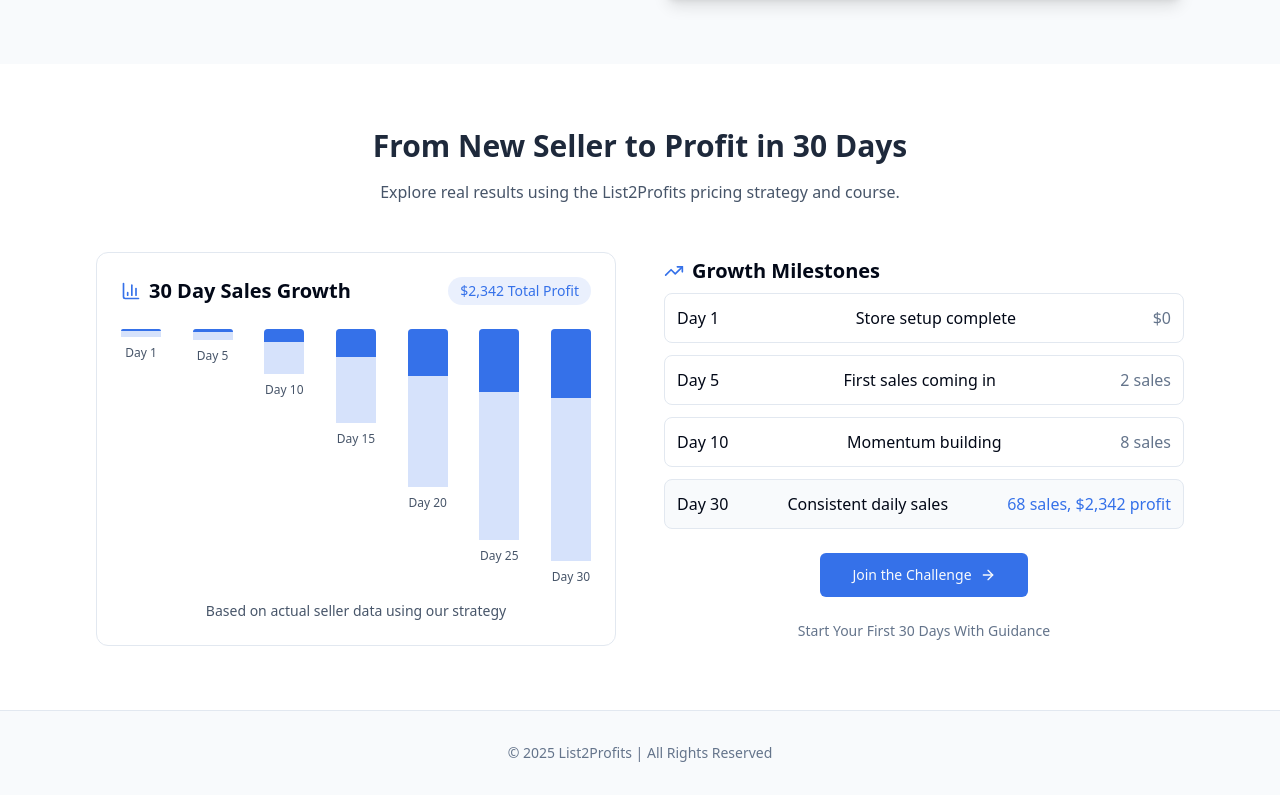
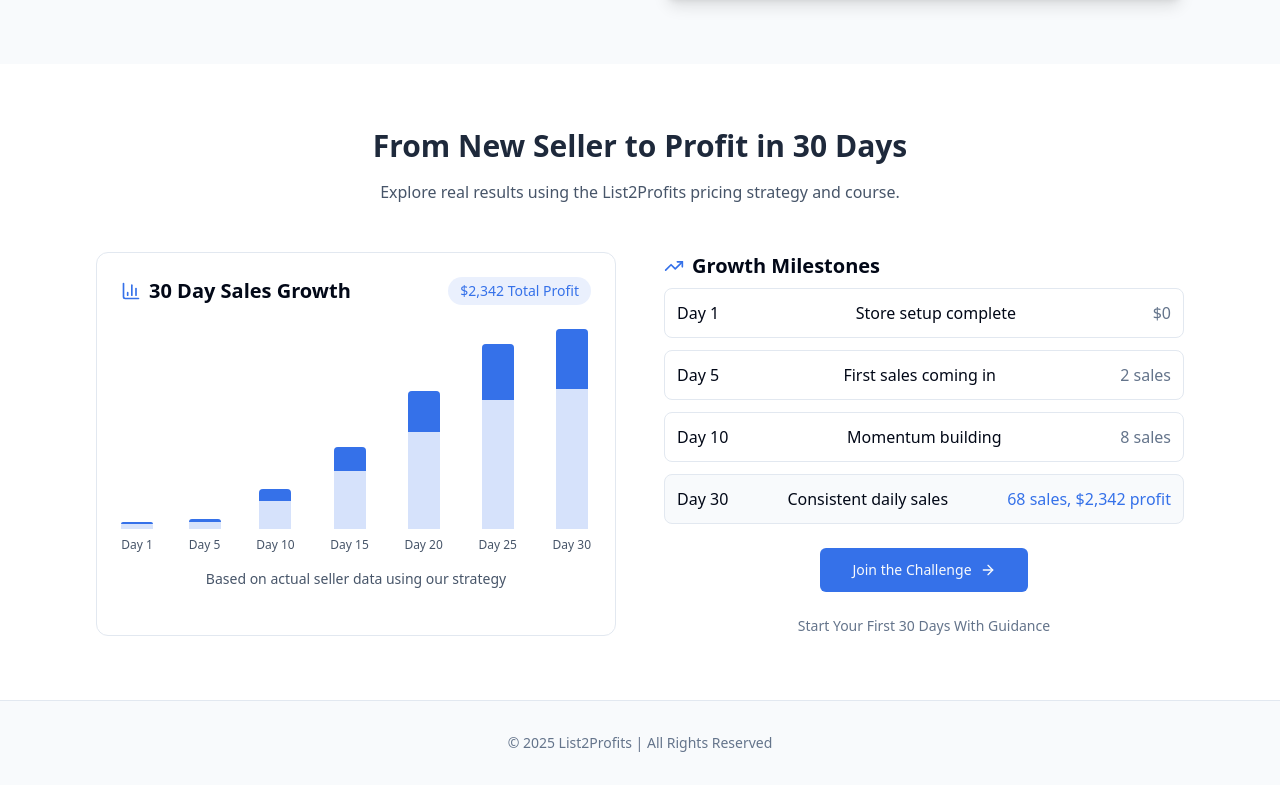
Before and after one commit to Hyverse10/etsy-profit-navigator, a React (Vite) app: page / in a window 1280 px wide. Shown: the part 2125-2920 px from the top of the page. Built offline with nearby package versions, Linux system fonts and the light colour scheme; the HTML template or start-up script is replaced by a standard one.

Commit message:
Fix: Adjust 30-day sales chart
Change the 30-day sales growth chart to render from bottom to top and reduce its size.

```diff
--- a/src/components/home/GrowthShowcase.tsx
+++ b/src/components/home/GrowthShowcase.tsx
@@ -1,3 +1,4 @@
+
 import React from 'react';
 import { Button } from '@/components/ui/button';
 import { BarChart3, TrendingUp, ArrowRight } from 'lucide-react';
@@ -50,13 +51,13 @@ export const GrowthShowcase = () => {
               <span className="text-sm font-medium bg-primary/10 text-primary px-3 py-1 rounded-full">$2,342 Total Profit</span>
             </div>
 
-            <div className="h-64 relative">
+            <div className="h-56 relative">
               {/* Simple chart representation */}
-              <div className="absolute inset-0 flex items-end justify-between">
+              <div className="absolute inset-0 flex items-start justify-between">
                 {dailySales.map((data, index) => <div key={index} className="flex flex-col items-center group" style={{
                 height: '100%'
               }}>
-                    <div className="w-10 bg-primary/20 rounded-t-sm group-hover:bg-primary/40 transition-colors" style={{
+                    <div className="mt-auto w-8 bg-primary/20 rounded-t-sm group-hover:bg-primary/40 transition-colors" style={{
                   height: `${data.sales > 0 ? data.sales / 68 * 100 : 3}%`
                 }}>
                       <div className="w-full bg-primary rounded-t-sm transition-all" style={{
@@ -64,7 +65,7 @@ export const GrowthShowcase = () => {
                   }}></div>
                     </div>
                     <div className="mt-2 text-xs text-slate-600">Day {data.day}</div>
-                    <div className="opacity-0 group-hover:opacity-100 absolute -top-10 bg-slate-800 text-white text-xs py-1 px-2 rounded pointer-events-none transition-opacity">
+                    <div className="opacity-0 group-hover:opacity-100 absolute bottom-full mb-2 bg-slate-800 text-white text-xs py-1 px-2 rounded pointer-events-none transition-opacity">
                       {data.sales} sales / ${data.profit}
                     </div>
                   </div>)}
```
